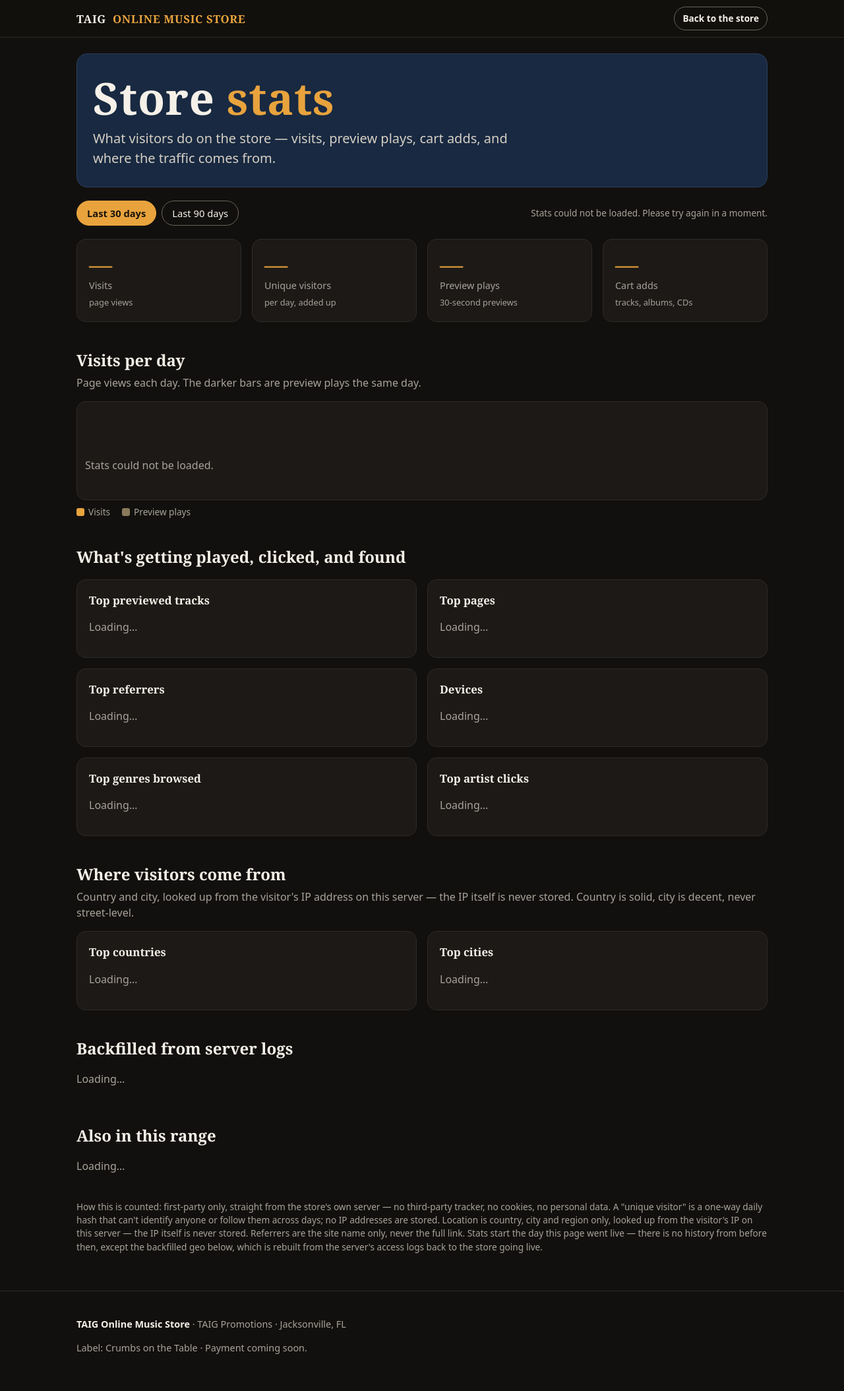
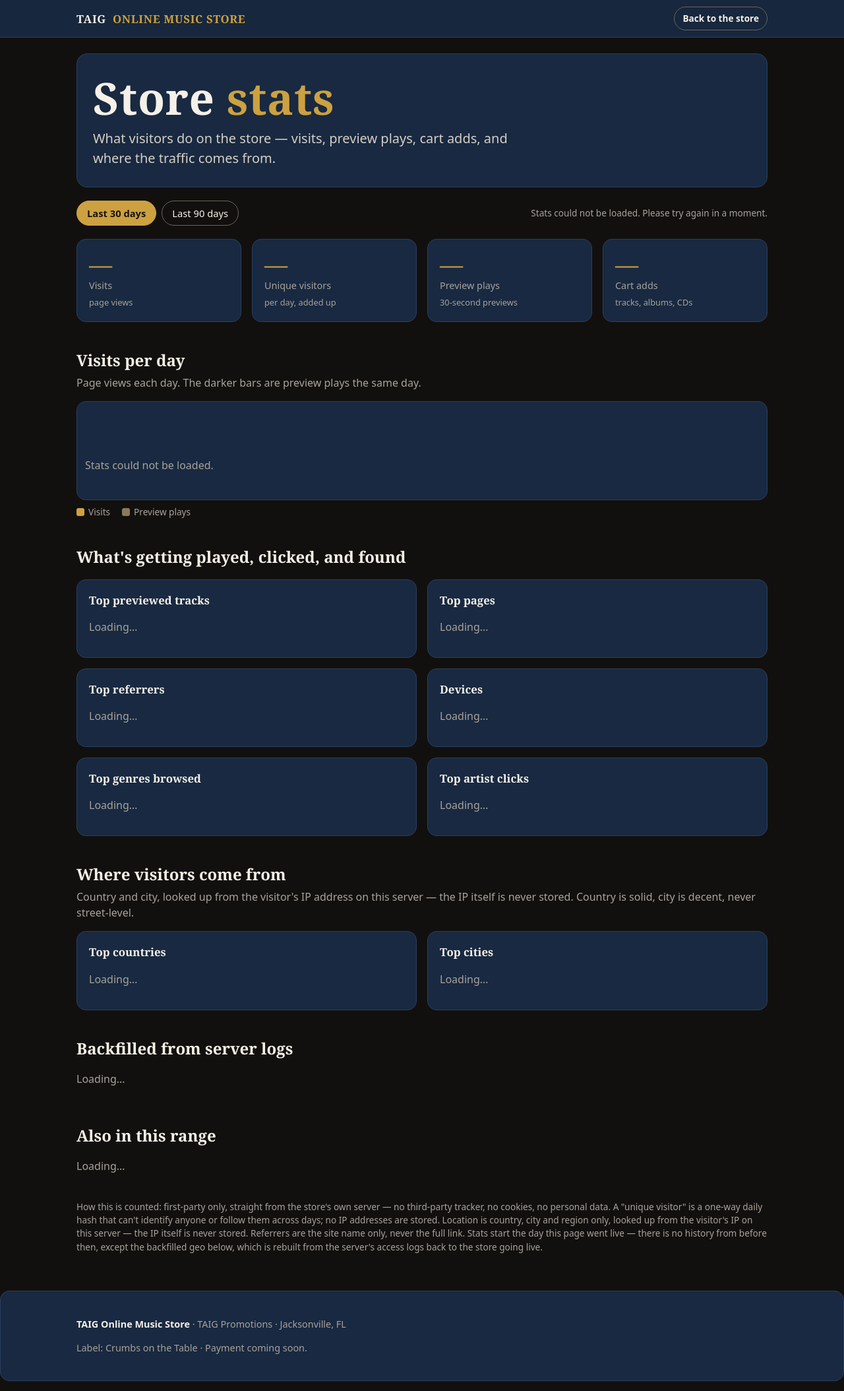
Before and after one commit to the-ai-guy-2k/taig_nope_portal, a web app: file public/music-store/stats/index.html in a window 1280 px wide. Shown: the whole page at 66% size. Run offline with its HTML, style and script files only (its server is not run), Linux system fonts and the light colour scheme.

Commit message:
Music store: full-store navy/gold palette (blue palette everywhere)
Tee wants the blue palette across the whole store: navy #182941 + gold
#CDA140. The store amber #E8A33D gives way to the logo gold as the accent.
- Accent amber -> gold everywhere: links, buttons, Cart, genre chips,
  roster numbers, card links, album artist link, tags, preview readout,
  notice, playing-track tint.
- Panels charcoal #1c1917 -> navy: banner, cards, roster slots, why
  cards, formats, tracklist, cart drawer. Borders #2e2a26 -> navy tint
  #2a3f5f so they stay visible on navy.
- Topbar bg -> navy rgba(24,41,65,.94): the white/gold mark sits on the
  logo's own palette. Footer becomes a navy panel.
- Stats page follows (it shares store.css): stat cards, chart, top
  lists navy; numbers, bars, counts, legend swatch gold. Plays-series
  taupe #8a7a5c kept as the data distinction.
- Page background stays charcoal #12100e: it is the field the navy
  panels sit on; a navy page would make the navy panels disappear.
  Logo files and cover art untouched. Palette only: no pricing,
  payment, cart-math, or catalog changes.

```diff
--- a/public/music-store/css/store.css
+++ b/public/music-store/css/store.css
@@ -11,18 +11,19 @@ body {
   line-height: 1.5;
 }
 img { max-width: 100%; display: block; }
-a { color: #e8a33d; }
+a { color: #CDA140; }
 h1, h2, h3, .display { font-family: Georgia, "Times New Roman", serif; }
 .wrap { max-width: 1080px; margin: 0 auto; padding: 0 16px; }
 .muted { color: #a8a29a; }
 .small { font-size: .85rem; }
 /* Top bar */
+/* Topbar — navy, so the white/gold mark sits on the logo's own palette. */
 .topbar {
   position: sticky;
   top: 0;
   z-index: 40;
-  background: rgba(18, 16, 14, .94);
-  border-bottom: 1px solid #2e2a26;
+  background: rgba(24, 41, 65, .94);
+  border-bottom: 1px solid #2a3f5f;
 }
 .topbar-inner {
   max-width: 1080px;
@@ -44,7 +45,7 @@ h1, h2, h3, .display { font-family: Georgia, "Times New Roman", serif; }
   align-items: center;
   gap: 10px;
 }
-.wordmark span { color: #e8a33d; }
+.wordmark span { color: #CDA140; }
 .brand-mark {
   height: 30px;
   width: auto;
@@ -96,7 +97,7 @@ h1, h2, h3, .display { font-family: Georgia, "Times New Roman", serif; }
   line-height: 1.02;
   letter-spacing: .01em;
 }
-.masthead h1 span { color: #e8a33d; }
+.masthead h1 span { color: #CDA140; }
 .masthead-logo {
   width: min(340px, 78vw);
   height: auto;
@@ -170,8 +171,8 @@ section > h2 { margin: 0 0 4px; font-size: 1.5rem; }
   font-size: .92rem;
   cursor: pointer;
 }
-.genre-chip:hover { border-color: #e8a33d; }
-.genre-chip.active { background: #e8a33d; border-color: #e8a33d; color: #1a1409; font-weight: 700; }
+.genre-chip:hover { border-color: #CDA140; }
+.genre-chip.active { background: #CDA140; border-color: #CDA140; color: #1a1409; font-weight: 700; }
 [data-genre][hidden] { display: none; }
 
 /* Catalog cards */
@@ -419,10 +420,13 @@ section > h2 { margin: 0 0 4px; font-size: 1.5rem; }
 .drawer footer .btn { width: 100%; text-align: center; }
 
 /* Footer */
+/* Footer — navy panel, matching the masthead and signup bookends. */
 footer {
   margin-top: 56px;
-  border-top: 1px solid #2e2a26;
-  padding: 24px 0 40px;
+  background: #182941;
+  border: 1px solid #2a3f5f;
+  border-radius: 14px;
+  padding: 24px;
   color: #a8a29a;
   font-size: .9rem;
 }
--- a/public/music-store/stats/index.html
+++ b/public/music-store/stats/index.html
@@ -8,23 +8,23 @@
 <link rel="stylesheet" href="/music-store/css/store.css">
 <style>
   .stat-cards { display: grid; grid-template-columns: repeat(4, 1fr); gap: 16px; margin-top: 20px; }
-  .stat-card { background: #1c1917; border: 1px solid #2e2a26; border-radius: 14px; padding: 18px; }
-  .stat-card .num { font-family: Georgia, "Times New Roman", serif; font-size: 2.2rem; color: #e8a33d; line-height: 1.1; }
+  .stat-card { background: #182941; border: 1px solid #2a3f5f; border-radius: 14px; padding: 18px; }
+  .stat-card .num { font-family: Georgia, "Times New Roman", serif; font-size: 2.2rem; color: #CDA140; line-height: 1.1; }
   .stat-card .lbl { color: #a8a29a; font-size: .9rem; margin-top: 2px; }
   .stat-card .sub { color: #a8a29a; font-size: .8rem; margin-top: 6px; }
   .range-row { display: flex; gap: 8px; margin-top: 20px; flex-wrap: wrap; align-items: center; }
   .range-row .muted { margin-left: auto; }
-  .chart { display: flex; align-items: flex-end; gap: 3px; height: 150px; margin-top: 16px; padding: 12px 12px 0; background: #1c1917; border: 1px solid #2e2a26; border-radius: 14px; }
-  .chart .bar { flex: 1; background: #e8a33d; border-radius: 3px 3px 0 0; min-height: 2px; }
+  .chart { display: flex; align-items: flex-end; gap: 3px; height: 150px; margin-top: 16px; padding: 12px 12px 0; background: #182941; border: 1px solid #2a3f5f; border-radius: 14px; }
+  .chart .bar { flex: 1; background: #CDA140; border-radius: 3px 3px 0 0; min-height: 2px; }
   .chart .bar.plays { background: #8a7a5c; }
   .chart-legend { display: flex; gap: 18px; margin-top: 8px; color: #a8a29a; font-size: .85rem; }
   .chart-legend .swatch { display: inline-block; width: 12px; height: 12px; border-radius: 3px; margin-right: 6px; vertical-align: -1px; }
   .top-grid { display: grid; grid-template-columns: repeat(2, 1fr); gap: 16px; margin-top: 16px; }
-  .top-list { background: #1c1917; border: 1px solid #2e2a26; border-radius: 14px; padding: 18px; }
+  .top-list { background: #182941; border: 1px solid #2a3f5f; border-radius: 14px; padding: 18px; }
   .top-list h3 { margin: 0 0 10px; font-size: 1.05rem; }
   .top-list ol { margin: 0; padding-left: 22px; }
   .top-list li { padding: 3px 0; display: flex; justify-content: space-between; gap: 12px; }
-  .top-list li .count { color: #e8a33d; font-weight: 700; white-space: nowrap; }
+  .top-list li .count { color: #CDA140; font-weight: 700; white-space: nowrap; }
   .top-list .empty { color: #a8a29a; }
   @media (max-width: 720px) {
     .stat-cards { grid-template-columns: repeat(2, 1fr); }
@@ -67,7 +67,7 @@
     <p class="section-sub muted">Page views each day. The darker bars are preview plays the same day.</p>
     <div class="chart" id="chart"><p class="loading">Loading the chart…</p></div>
     <div class="chart-legend">
-      <span><span class="swatch" style="background:#e8a33d"></span>Visits</span>
+      <span><span class="swatch" style="background:#CDA140"></span>Visits</span>
       <span><span class="swatch" style="background:#8a7a5c"></span>Preview plays</span>
     </div>
   </section>
```
Also changed, not shown: other parts of public/music-store/css/store.css (+32 -32 lines).
